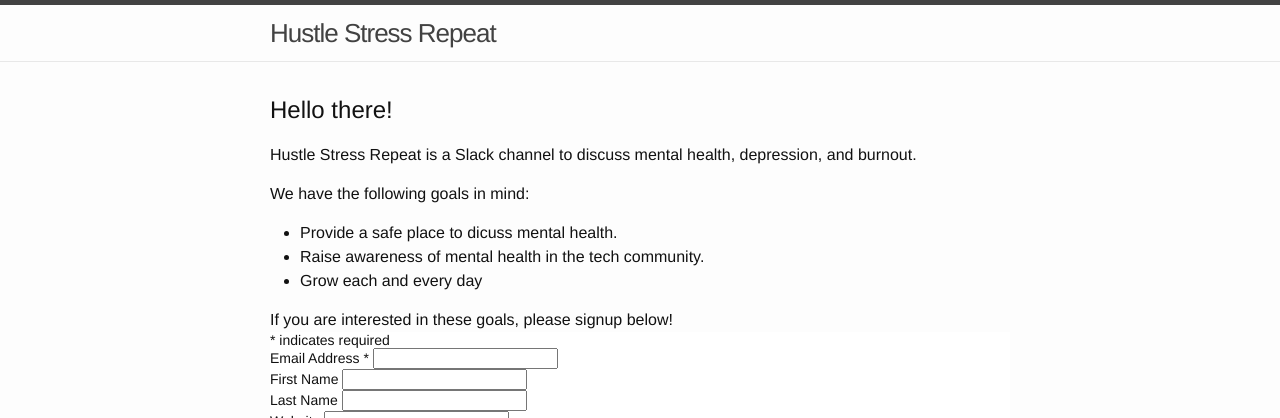
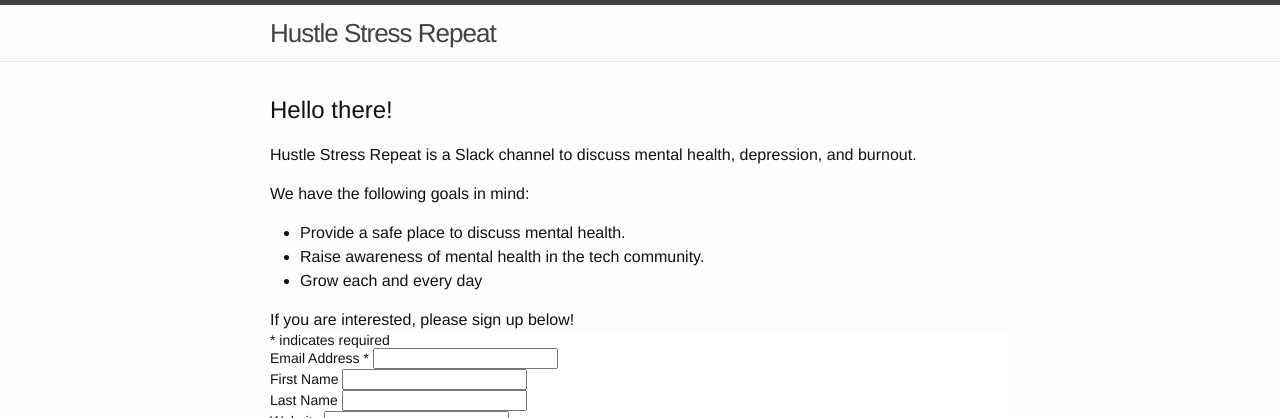
Before and after one commit to hustle-stress-repeat/hustle-stress-repeat.github.io, a Jekyll site: the page built from index.html, in a window 1280 px wide. Shown: the top 418 px of the page. Built offline with Jekyll 4.4.1, drawn with Linux system fonts in a browser that asks for light colours; comment, search, counter and statistics services are not loaded.

Commit message:
update typos

```diff
--- a/index.html
+++ b/index.html
@@ -9,12 +9,12 @@
 <p>We have the following goals in mind:</p>
 
 <ul>
-  <li>Provide a safe place to dicuss mental health.</li>
+  <li>Provide a safe place to discuss mental health.</li>
   <li>Raise awareness of mental health in the tech community.</li>
   <li>Grow each and every day</li>
 </ul>
 
-If you are interested in these goals, please signup below!
+If you are interested, please sign up below!
 
 <!-- Begin MailChimp Signup Form -->
 <link href="//cdn-images.mailchimp.com/embedcode/classic-081711.css" rel="stylesheet" type="text/css">
```
